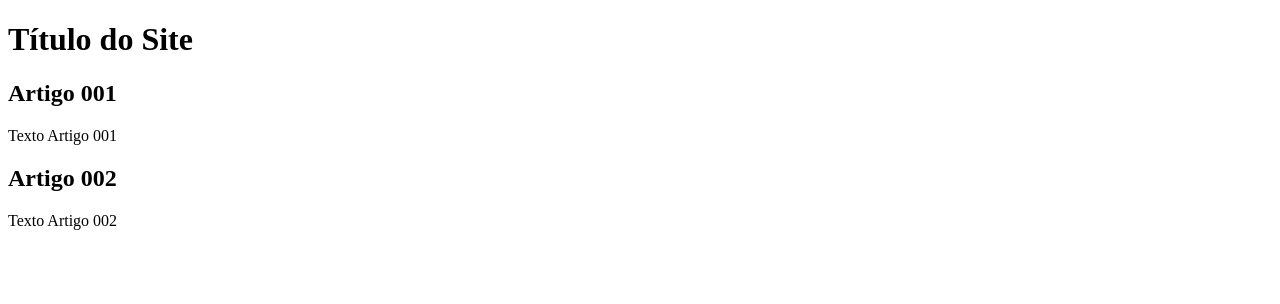
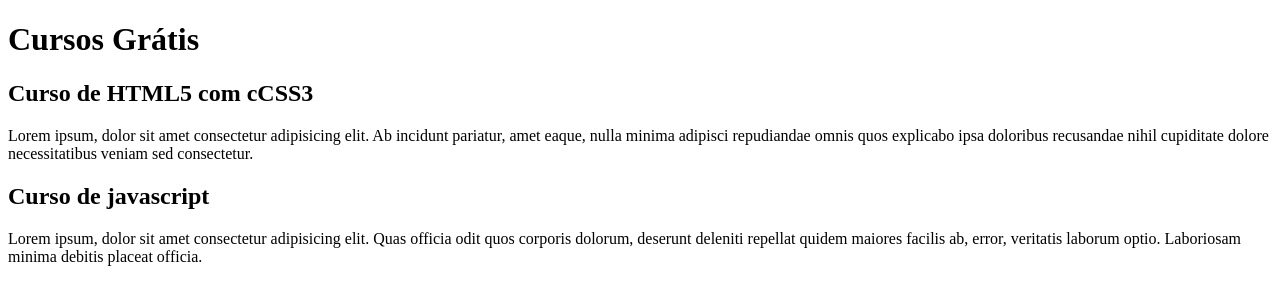
Before and after one commit to Cassio295/Projeto-site, a plain HTML site: page index.html in a window 1280 px wide. Drawn offline with Linux system fonts and the light colour scheme.

Commit message:
Comecei a escreer o conteúdo

```diff
--- a/index.html
+++ b/index.html
@@ -3,20 +3,20 @@
 <head>
     <meta charset="UTF-8">
     <meta name="viewport" content="width=device-width, initial-scale=1.0">
-    <title>Document</title>
+    <title>Título do Site</title>
 </head>
 <body>
     <main>
         <header>
-        <h1>Título do Site</h1>
+        <h1>Cursos Grátis</h1>
     </header>
     <article>
-        <h2>Artigo 001</h2>
-        <p>Texto Artigo 001</p>
+        <h2>Curso de HTML5 com cCSS3</h2>
+        <p>Lorem ipsum, dolor sit amet consectetur adipisicing elit. Ab incidunt pariatur, amet eaque, nulla minima adipisci repudiandae omnis quos explicabo ipsa doloribus recusandae nihil cupiditate dolore necessitatibus veniam sed consectetur.</p>
     </article>
     <article>
-        <h2>Artigo 002</h2>
-        <p>Texto Artigo 002</p>
+        <h2>Curso de javascript</h2>
+        <p>Lorem ipsum, dolor sit amet consectetur adipisicing elit. Quas officia odit quos corporis dolorum, deserunt deleniti repellat quidem maiores facilis ab, error, veritatis laborum optio. Laboriosam minima debitis placeat officia.</p>
     </article>
     </main>
 </body>
```
